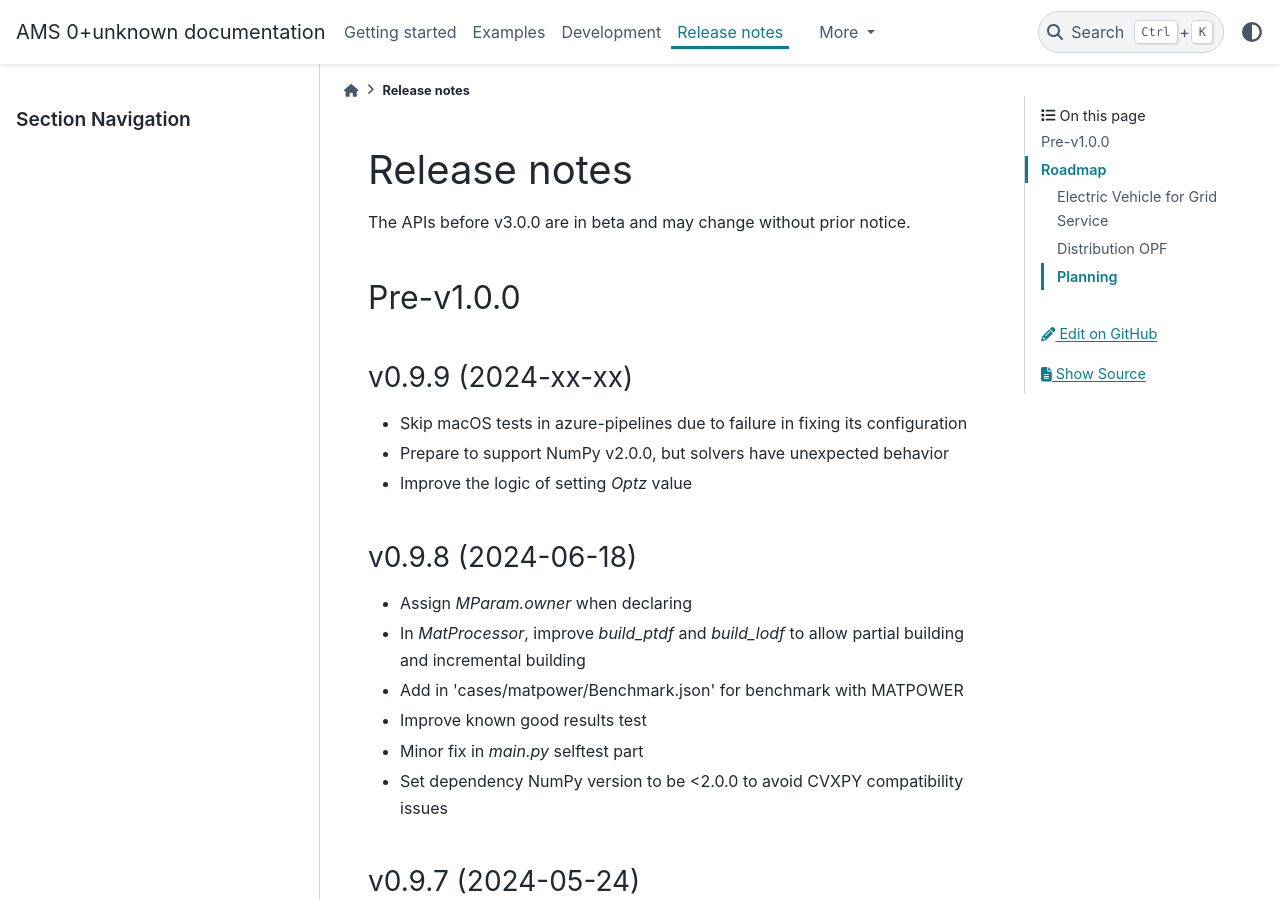
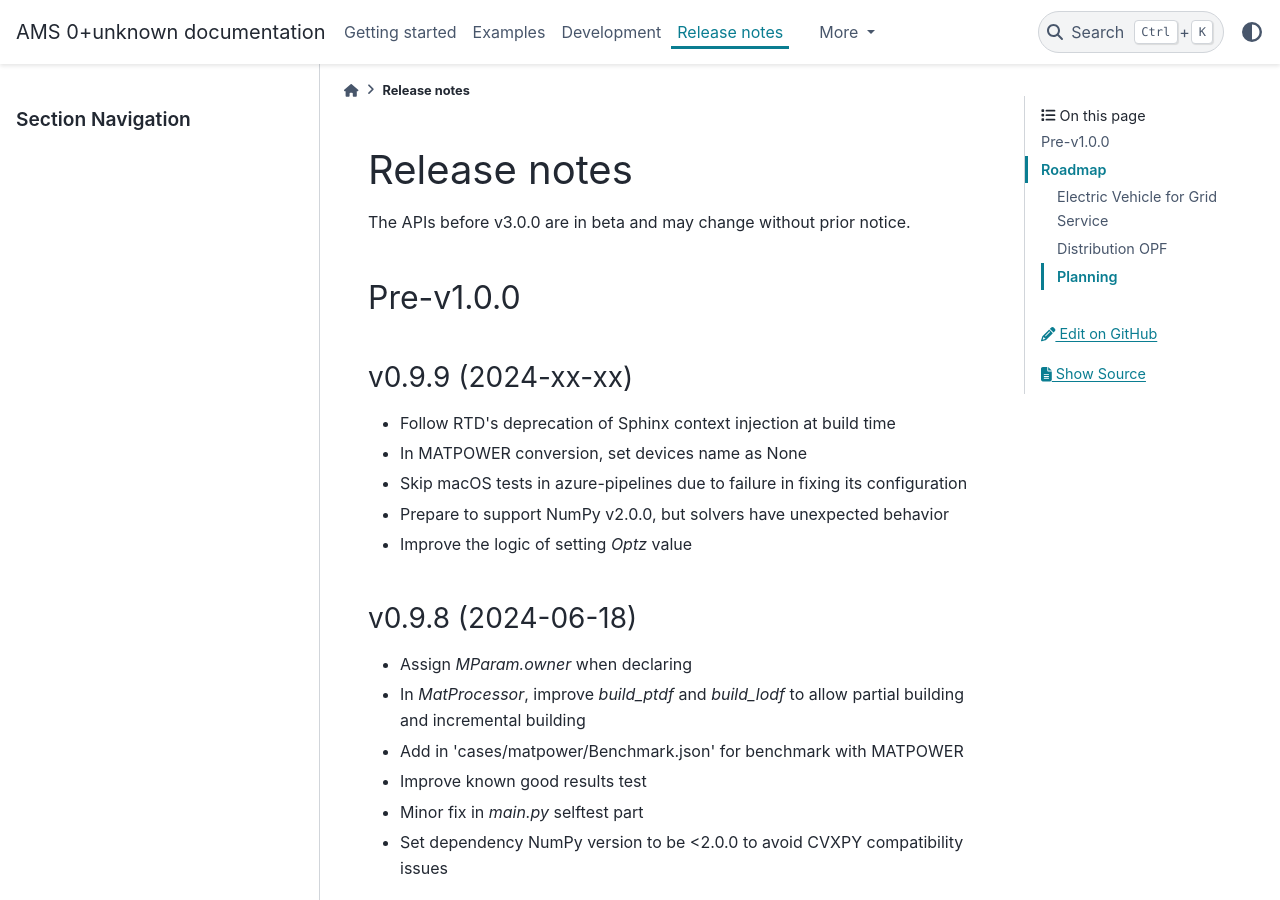
Before and after one commit to CURENT/ams, a Sphinx documentation site: the page built from docs/source/release-notes.rst, in a window 1280 px wide and 900 px high. Built offline with Sphinx 7.4.7 and the PyData theme 0.15.4, drawn with Linux system fonts in a browser that asks for light colours; pages that are not in the unit, such as notebooks, are missing from menus.

Commit message:
Follow RTD's deprecation of Sphinx context injection at build time

```diff
--- a/docs/source/conf.py
+++ b/docs/source/conf.py
@@ -9,8 +9,13 @@
 # -- General configuration ---------------------------------------------------
 # https://www.sphinx-doc.org/en/master/usage/configuration.html#general-configuration
 
+import os
 import ams
 import shutil
+
+
+# Set canonical URL from the Read the Docs Domain
+html_baseurl = os.environ.get("READTHEDOCS_CANONICAL_URL", "")
 
 extensions = [
     'sphinx.ext.autodoc',
@@ -99,6 +104,10 @@
     "github_version": "master",
     "doc_path": "docs/source",
 }
+
+# Tell Jinja2 templates the build is running on Read the Docs
+if os.environ.get("READTHEDOCS", "") == "True":
+    html_context["READTHEDOCS"] = True
 
 # Add any paths that contain custom static files (such as style sheets) here,
 # relative to this directory. They are copied after the builtin static files,
--- a/docs/source/release-notes.rst
+++ b/docs/source/release-notes.rst
@@ -12,6 +12,8 @@
 v0.9.9 (2024-xx-xx)
 -------------------
 
+- Follow RTD's deprecation of Sphinx context injection at build time
+- In MATPOWER conversion, set devices name as None
 - Skip macOS tests in azure-pipelines due to failure in fixing its configuration
 - Prepare to support NumPy v2.0.0, but solvers have unexpected behavior
 - Improve the logic of setting `Optz` value
```
